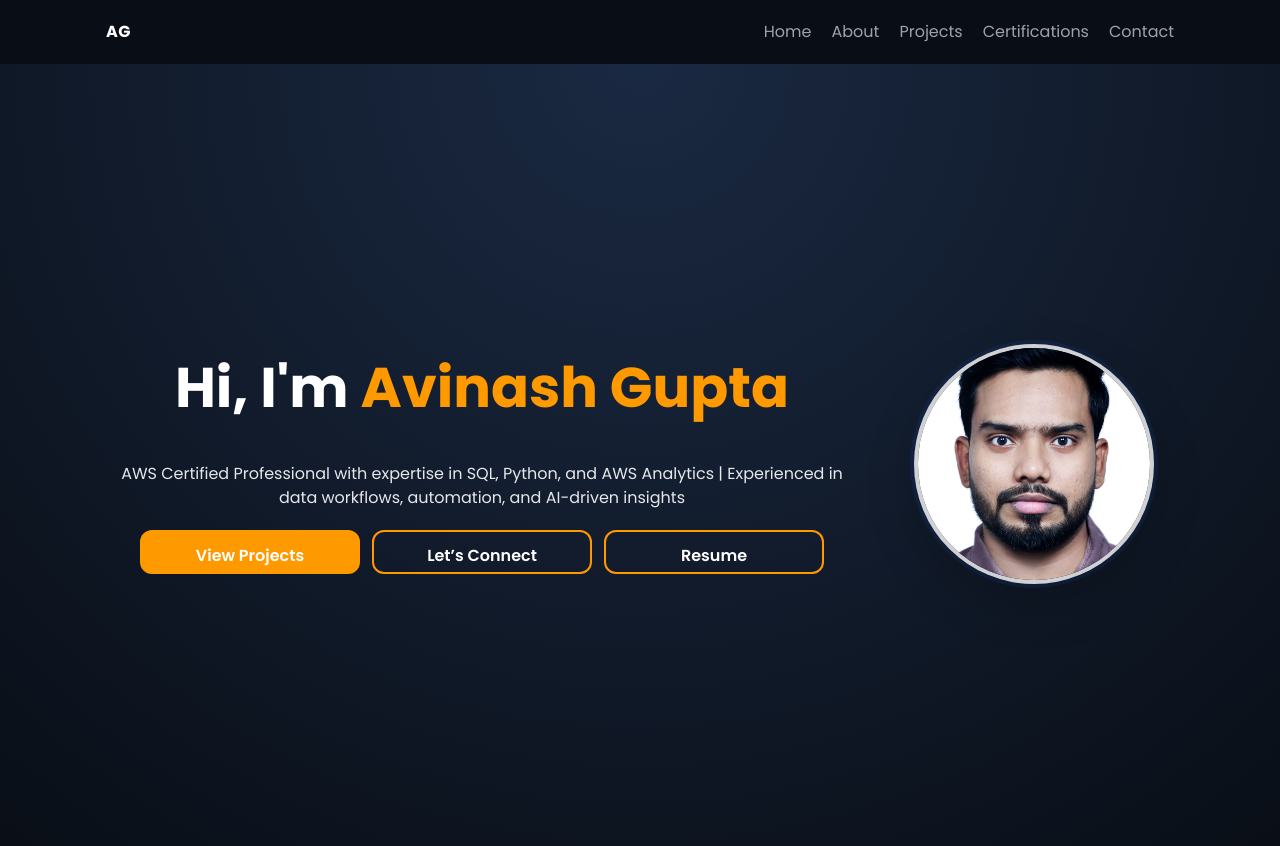
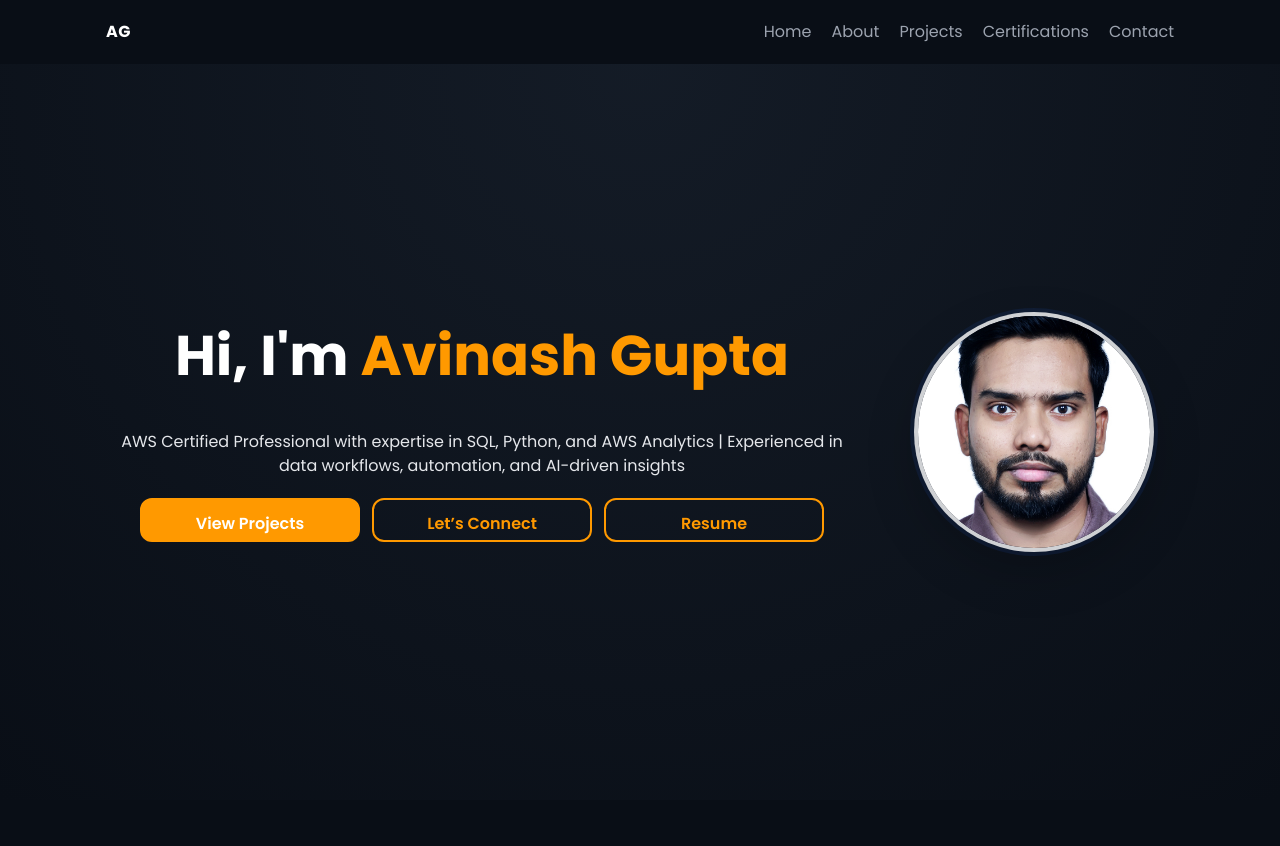
Before and after one commit to Avinashgupta94/Portfolio-Me, a website: page index.html in a window 1280 px wide. Shown: the top 846 px of the page. Drawn offline with Linux system fonts and the light colour scheme; files whose address does not match are found by name.

Commit message:
Changes_Update

```diff
--- a/index.html
+++ b/index.html
@@ -10,8 +10,8 @@
     <!-- Material icons (used for skill subsection icons) -->
     <link href="https://fonts.googleapis.com/icon?family=Material+Icons" rel="stylesheet">
   <!-- Cache-busting query added so browsers/CDNs fetch updated assets after deploy -->
-  <link rel="stylesheet" href="style.css?v=20251103" />
-  <script src="script.js?v=20251103" defer></script>
+  <link rel="stylesheet" href="style.css?v=202511031" />
+  <script src="script.js?v=202511031" defer></script>
   </head>
   <body>
     <header class="site-header">
--- a/style.css
+++ b/style.css
@@ -65,10 +65,10 @@ button,.btn{transition:transform .15s ease, box-shadow .2s ease}
 
 
 .hero {
-  min-height: 100vh;
+  min-height: calc(100vh - 64px);
   display: flex;
   align-items: center;
-  background: radial-gradient(circle at center top, #1a2942 0%, #090e16 100%);
+  background: radial-gradient(circle at top, rgba(31, 41, 55, 0.5) 0%, rgba(9, 14, 22, 0.95) 100%);
   position: relative;
   overflow: hidden;
 }
@@ -89,7 +89,14 @@ button,.btn{transition:transform .15s ease, box-shadow .2s ease}
 .btn:hover{background:#fff;color:var(--accent);border-color:var(--accent);transform:translateY(-1px) scale(1.02);box-shadow:0 10px 18px rgba(255,153,0,.18)}
 
 /* Hero layout */
-.hero-grid{display:grid;grid-template-columns:1.2fr .8fr;gap:36px;align-items:center;justify-content:center}
+.hero-grid{
+  display: grid;
+  grid-template-columns: 1fr;
+  gap: 36px;
+  align-items: center;
+  justify-content: center;
+  text-align: center;
+}
 .hero-actions{display:flex;gap:12px;justify-content:center}
 .hero-actions .btn, .hero-actions .btn-secondary{padding:12px 18px; min-width:220px; height:44px; text-align:center; border-radius:12px; font-weight:600}
 .hero-actions .dropdown{display:inline-block}
@@ -139,21 +146,21 @@ button,.btn{transition:transform .15s ease, box-shadow .2s ease}
 .project-actions{display:flex;gap:12px;align-items:center;margin-top:4px}
 .project-actions-sql{flex-wrap:wrap}
 .project-actions-sql .btn-secondary{min-width:0}
-.btn-secondary{
-  background:transparent;
-  border:2px solid var(--accent);
-  color:var(--text);
-  padding:8px 12px;
-  border-radius:12px;
-  text-decoration:none;
-  font-weight:600;
-  transition:transform .18s ease, background-color .2s ease, color .2s ease, border-color .2s ease
+.btn-secondary {
+  background: transparent;
+  border: 2px solid var(--accent);
+  color: var(--accent);
+  padding: 8px 12px;
+  border-radius: 12px;
+  text-decoration: none;
+  font-weight: 600;
+  transition: all 0.3s ease;
 }
-.btn-secondary:hover{
-  background:var(--accent);
-  color:#000;
-  border-color:var(--accent);
-  transform:translateY(-1px) scale(1.02)
+.btn-secondary:hover {
+  background: var(--accent);
+  color: var(--bg);
+  transform: translateY(-2px);
+  box-shadow: 0 5px 15px rgba(255, 153, 0, 0.4);
 }
 .dropdown{position:relative;display:inline-block;min-width:160px}
 .dropdown-menu{position:absolute;right:0;top:48px;display:none;min-width:220px;background:#121826;border:1px solid var(--border);border-radius:12px;box-shadow:0 10px 22px rgba(0,0,0,.38);padding:6px}
```
